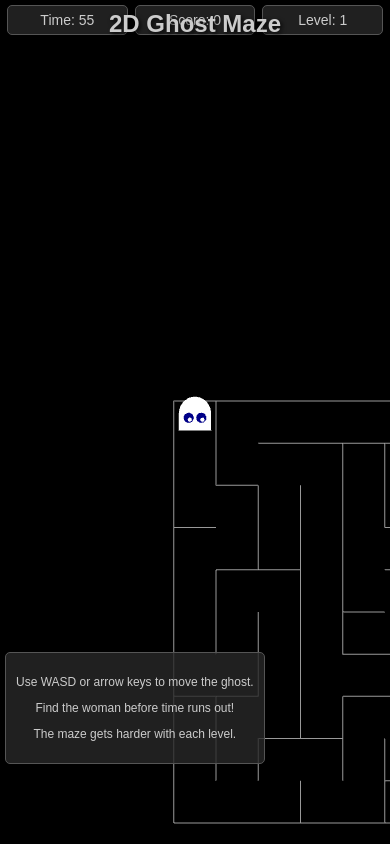
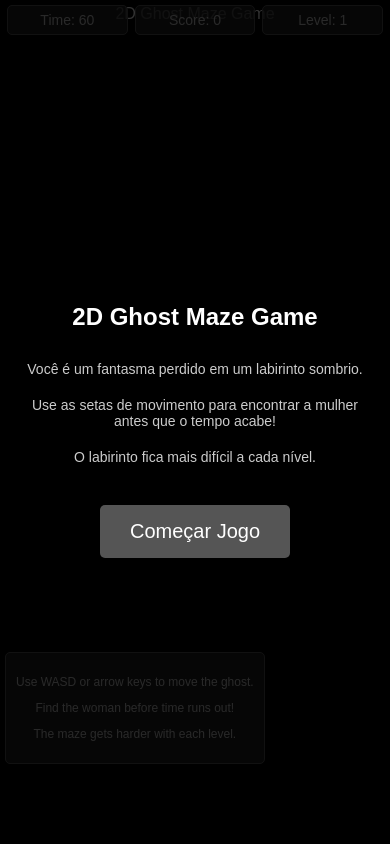
Before and after one commit to marcos3777/ghost-game, a website built with Vite: page index.html in a window 390 px wide. Built offline with nearby package versions, Linux system fonts and the light colour scheme; animation ran at ten frames a second.

Commit message:
Corrigido problemas de responsividade no mobile: adicionada tela inicial, centralizado controles de toque e ajustado título

```diff
--- a/index.html
+++ b/index.html
@@ -94,15 +94,111 @@
             border: 1px solid #555;
         }
 
+        #game-title {
+            position: absolute;
+            top: 10px;
+            left: 50%;
+            transform: translateX(-50%);
+            font-size: 24px;
+            color: #fff;
+            text-align: center;
+            z-index: 10;
+            text-shadow: 2px 2px 4px rgba(0, 0, 0, 0.5);
+        }
+
+        #start-screen {
+            position: absolute;
+            top: 0;
+            left: 0;
+            width: 100%;
+            height: 100%;
+            background-color: rgba(0, 0, 0, 0.8);
+            display: flex;
+            flex-direction: column;
+            justify-content: center;
+            align-items: center;
+            z-index: 50;
+            text-align: center;
+            padding: 20px;
+        }
+
+        #start-screen h1 {
+            font-size: 32px;
+            color: #fff;
+            margin-bottom: 20px;
+        }
+
+        #start-screen p {
+            font-size: 18px;
+            color: #ccc;
+            max-width: 500px;
+            margin: 10px 0;
+        }
+
+        #start-button {
+            background-color: #555;
+            color: #fff;
+            border: none;
+            padding: 15px 30px;
+            margin-top: 30px;
+            border-radius: 5px;
+            cursor: pointer;
+            font-size: 20px;
+            transition: background-color 0.2s;
+        }
+
+        #start-button:hover {
+            background-color: #777;
+        }
+
         /* Prevenção de highlight ao tocar em elementos */
         * {
             -webkit-tap-highlight-color: transparent;
+        }
+
+        @media (max-width: 768px) {
+            #game-title {
+                font-size: 20px;
+            }
+
+            #start-screen h1 {
+                font-size: 28px;
+            }
+
+            #start-screen p {
+                font-size: 16px;
+            }
+        }
+
+        @media (max-width: 480px) {
+            #game-title {
+                font-size: 16px;
+                top: 5px;
+            }
+
+            #start-screen h1 {
+                font-size: 24px;
+            }
+
+            #start-screen p {
+                font-size: 14px;
+            }
         }
     </style>
 </head>
 <body>
     <div id="game-container">
         <div id="loading">Loading...</div>
+
+        <div id="game-title">2D Ghost Maze Game</div>
+
+        <div id="start-screen">
+            <h1>2D Ghost Maze Game</h1>
+            <p>Você é um fantasma perdido em um labirinto sombrio.</p>
+            <p>Use as setas de movimento para encontrar a mulher antes que o tempo acabe!</p>
+            <p>O labirinto fica mais difícil a cada nível.</p>
+            <button id="start-button">Começar Jogo</button>
+        </div>
 
         <div id="ui-container">
             <div id="timer" class="ui-element">Time: 60</div>
--- a/src/css/style.css
+++ b/src/css/style.css
@@ -132,12 +132,12 @@
 /* Touch Controls for Mobile */
 #touch-controls {
     position: absolute;
-    bottom: 20px;
-    right: 20px;
+    bottom: 50px; /* Movido para cima para garantir visibilidade em telas menores */
+    left: 50%; /* Centralizado horizontalmente */
+    transform: translateX(-50%);
     display: none; /* Hidden by default, shown only on touch devices */
     z-index: 15;
     touch-action: manipulation; /* Melhora responsividade em Safari */
-    transform: translateZ(0); /* Força aceleração de hardware */
     will-change: transform; /* Indica para o browser que este elemento vai mudar */
 }
 
@@ -171,8 +171,13 @@
         grid-template-columns: repeat(3, 1fr);
         grid-template-rows: repeat(3, 1fr);
         gap: 5px;
-        bottom: 15px;
-        right: 15px;
+        bottom: 70px; /* Ainda mais para cima */
+        left: 50%;
+        transform: translateX(-50%);
+    }
+
+    #instructions {
+        display: none; /* Escondemos as instruções antigas já que usamos a tela inicial */
     }
 
     #up-button {
@@ -198,19 +203,19 @@
 
 @media (max-width: 480px) and (pointer: coarse) {
     #touch-controls {
-        bottom: 10px;
-        right: 10px;
-        left: 10px;
+        bottom: 60px;
+        left: 50%;
+        transform: translateX(-50%);
         grid-template-columns: repeat(3, 1fr);
-        gap: 5px;
-        justify-content: center;
+        gap: 8px;
+        width: 180px; /* Tamanho fixo para garantir que caiba na tela */
     }
 
     .touch-button {
-        width: 50px;
-        height: 50px;
+        width: 48px;
+        height: 48px;
         font-size: 20px;
-        margin: 2px;
+        margin: 0;
     }
 }
 
@@ -232,9 +237,12 @@
     }
 
     #touch-controls {
-        bottom: 5px;
-        right: 5px;
-        gap: 3px;
+        bottom: 15px;
+        right: auto;
+        left: 50%;
+        transform: translateX(-50%);
+        gap: 5px;
+        width: 150px;
     }
 
     .touch-button {
--- a/src/js/main.js
+++ b/src/js/main.js
@@ -21,21 +21,6 @@ class Game {
         // Update page title to reflect 2D version
         document.title = "2D Ghost Maze Game";
 
-        // Add a game title to the UI
-        const titleElement = document.createElement('div');
-        titleElement.id = 'game-title';
-        titleElement.innerText = '2D Ghost Maze';
-        titleElement.style.position = 'absolute';
-        titleElement.style.top = '10px';
-        titleElement.style.left = '50%';
-        titleElement.style.transform = 'translateX(-50%)';
-        titleElement.style.fontSize = '24px';
-        titleElement.style.fontWeight = 'bold';
-        titleElement.style.color = '#cccccc'; // Light gray for better contrast on black
-        titleElement.style.zIndex = '100';
-        titleElement.style.textShadow = '2px 2px 4px rgba(0,0,0,0.8)'; // Add shadow for better visibility
-        document.getElementById('game-container').appendChild(titleElement);
-
         // Game state
         this.isRunning = false;
         this.level = 1;
@@ -43,6 +28,7 @@ class Game {
         this.timeRemaining = 60; // seconds
         this.baseTime = 60;
         this.timePenaltyPerLevel = 5; // Reduce time by this amount each level
+        this.gameStarted = false;  // Flag para controlar se o jogo começou
 
         // Initialize modules
         this.renderer = new GameRenderer();
@@ -83,10 +69,12 @@ class Game {
         this.levelComplete = this.levelComplete.bind(this);
         this.restartGame = this.restartGame.bind(this);
         this.continueToNextLevel = this.continueToNextLevel.bind(this);
+        this.hideStartScreen = this.hideStartScreen.bind(this);
 
         // Remove existing listeners if any
         const restartButton = document.getElementById('restart-button');
         const continueButton = document.getElementById('continue-button');
+        const startButton = document.getElementById('start-button');
 
         if (restartButton) {
             restartButton.removeEventListener('click', this.restartGame);
@@ -109,16 +97,70 @@ class Game {
             });
         }
 
+        if (startButton) {
+            startButton.addEventListener('click', (e) => {
+                e.preventDefault();
+                e.stopPropagation();
+                this.hideStartScreen();
+            });
+        }
+
         // Hide loading screen when everything is ready
         window.addEventListener('load', () => {
             document.getElementById('loading').style.display = 'none';
-            this.startGame();
+            // Não iniciamos o jogo automaticamente, esperamos o usuário clicar em Start
+            this.initializeGame();
         });
 
         // Handle window resize
         window.addEventListener('resize', () => {
             this.renderer.handleResize();
         });
+    }
+
+    /**
+     * Inicializa o jogo sem começar a jogabilidade
+     */
+    initializeGame() {
+        // Gera o primeiro labirinto mas mantém a tela inicial visível
+        try {
+            this.generateLevel();
+
+            // Garantimos que o jogo não esteja rodando até que o usuário pressione Start
+            this.isRunning = false;
+
+            // Mas já configuramos a cena para visualização
+            this.renderer.startRendering(this.update);
+        } catch (error) {
+            console.error("Failed to initialize game:", error);
+        }
+    }
+
+    /**
+     * Esconde a tela inicial e começa o jogo
+     */
+    hideStartScreen() {
+        const startScreen = document.getElementById('start-screen');
+        if (startScreen) {
+            startScreen.style.display = 'none';
+        }
+
+        // Escondemos as instruções pois já foram mostradas na tela inicial
+        const instructions = document.getElementById('instructions');
+        if (instructions) {
+            instructions.style.display = 'none';
+        }
+
+        // Garantimos que o controle de toque esteja visível em dispositivos mobile
+        if (this.inputHandler.isTouchDevice) {
+            const touchControls = document.getElementById('touch-controls');
+            if (touchControls) {
+                touchControls.style.display = 'grid';
+            }
+        }
+
+        this.gameStarted = true;
+        this.startGame();
     }
 
     startGame() {
```
